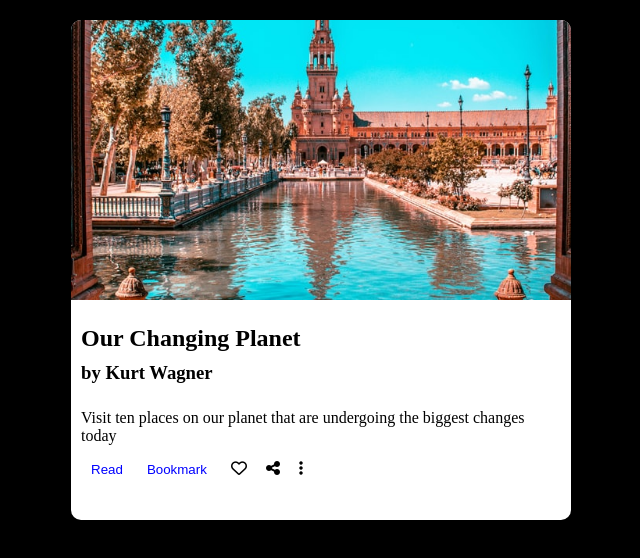
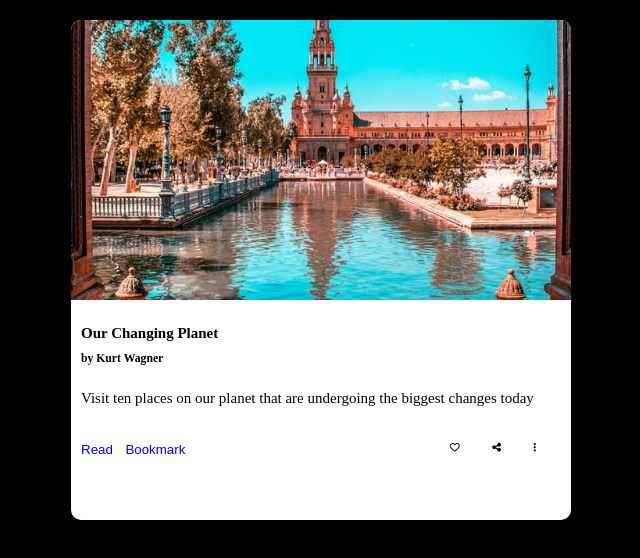
Before and after one commit to nareshpoonia/Neog-Assignment-Week-2-CSS-Cards, a plain HTML site: page index.html in a window 1280 px wide. Shown: the whole page, without its empty margins (319-959 px from the left). Drawn offline with Linux system fonts and the light colour scheme.

Commit message:
changed units to rems

```diff
--- a/styles/style.css
+++ b/styles/style.css
@@ -2,6 +2,10 @@
   margin: 0;
   padding: 0;
   box-sizing: border-box;
+}
+
+:root {
+  font-size: 62.5%;
 }
 
 /* || GENERAL STYLES */
@@ -10,23 +14,25 @@ body {
 }
 
 h3 {
-  padding-top: 10px;
+  padding-top: 1rem;
 }
 
 p {
-  padding-top: 15px;
-  padding-bottom: 15px;
+  padding-top: 1.5rem;
+  padding-bottom: 1.5rem;
+  font-size: 1.5rem;
 }
 
 i {
-  padding-right: 15px;
+  padding-right: 1.5rem;
+  padding-left: 1.5rem;
 }
 
 button {
   color: blue;
   border: none;
   background-color: white;
-  padding: 0px 10px;
+  padding: 0rem 1rem 0rem 0rem;
 }
 
 /* || UTILITIES */
@@ -44,10 +50,9 @@ button {
   width: 500px;
   height: 500px;
   margin: 20px;
-  border-radius: 10px 10px;
+  border-radius: 1rem 1rem;
 }
 .card-image {
-  background-color: indigo;
   height: 280px;
   margin-bottom: 15px;
   border-radius: 10px 10px 0px 0px;
@@ -62,20 +67,27 @@ button {
 }
 
 .card-content {
-  padding: 10px 10px;
+  padding: 1rem 1rem;
 }
 
 .title {
   justify-content: center;
   align-items: center;
-  margin-bottom: 10px;
+  margin-bottom: 1rem;
 }
+
+.footer {
+  margin-top: 2rem;
+  display: flex;
+  justify-content: space-between;
+}
+
 .card-buttons {
   display: inline;
 }
 
 .card-icons {
   display: inline;
-  padding: 0px 10px;
+  padding: 0rem 1rem;
   justify-content: flex-end;
 }
```
